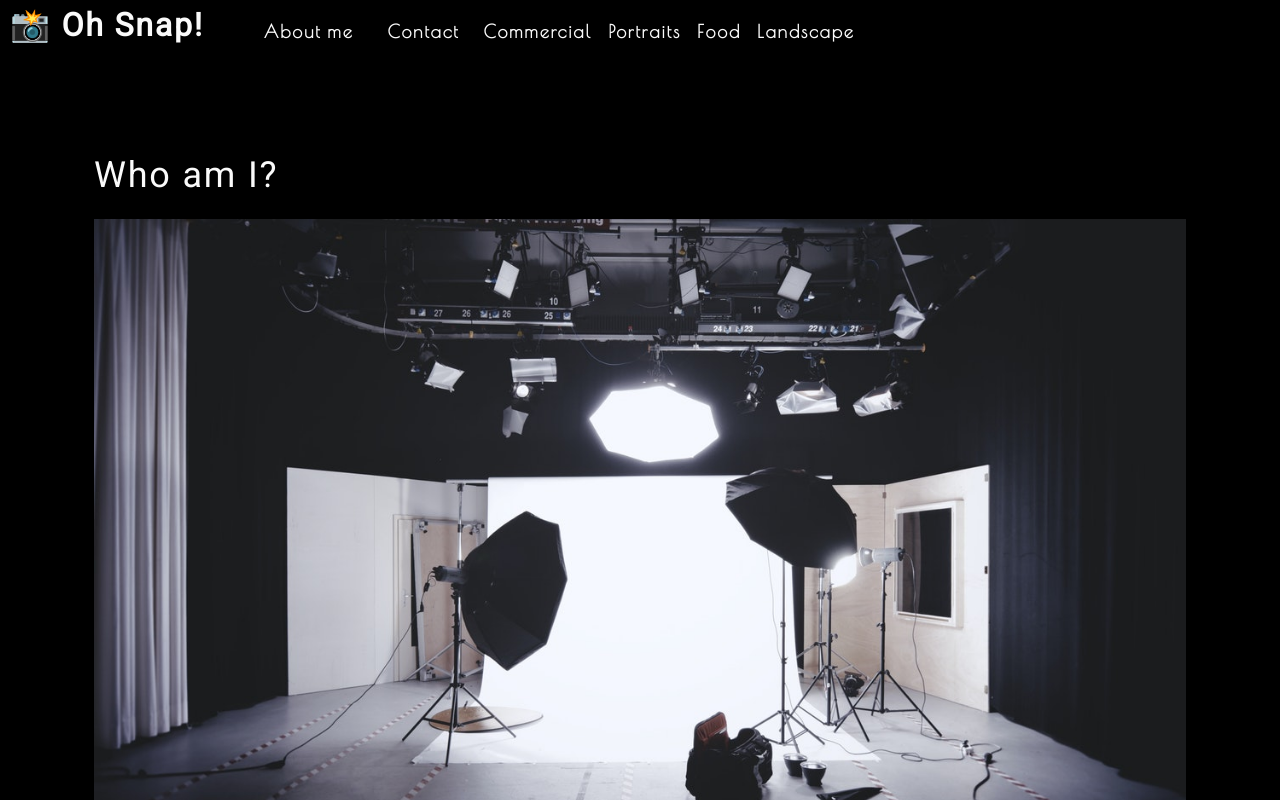
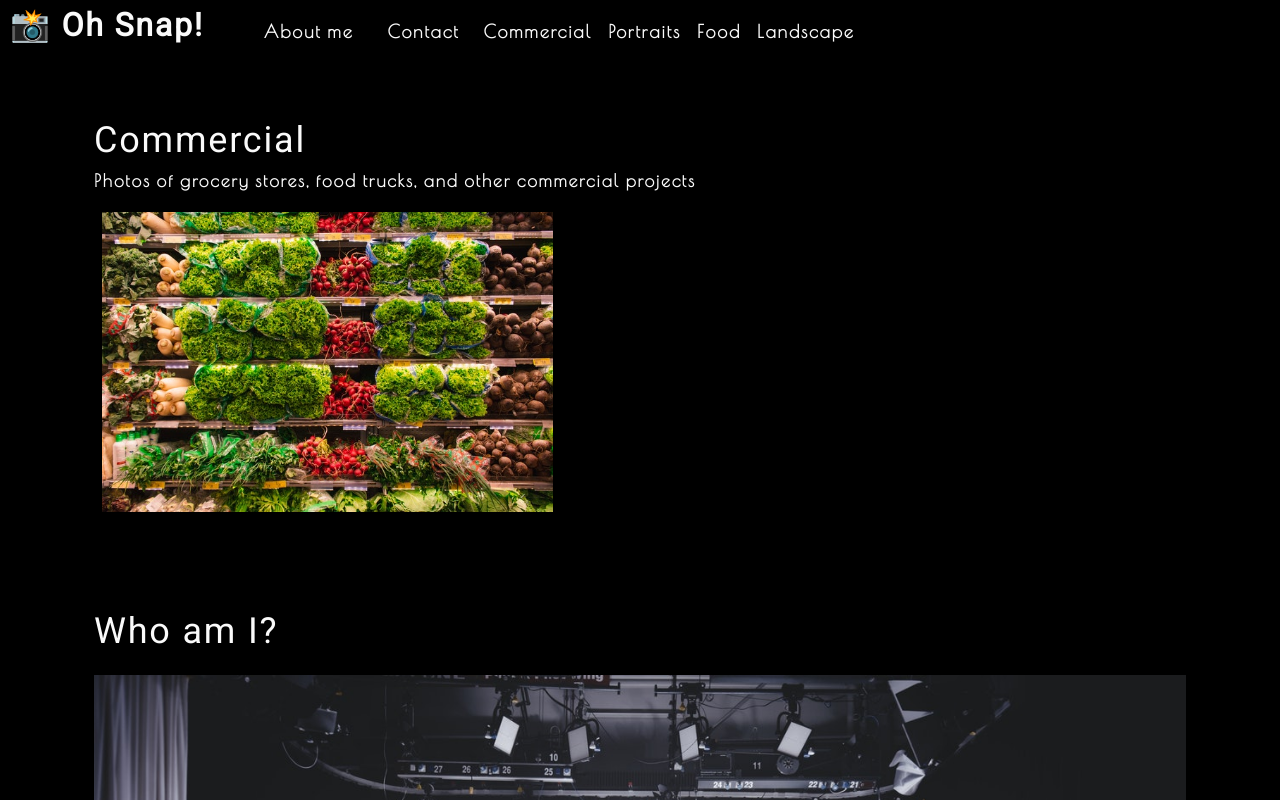
Before and after one commit to Charanvir/photo-port, a React (Create React App) app: page / in a window 1280 px wide. Shown: the top 800 px of the page. Built offline with nearby package versions, Linux system fonts and the light colour scheme.

Commit message:
added first Gallery component

```diff
--- a/src/App.js
+++ b/src/App.js
@@ -1,6 +1,7 @@
 import React from 'react';
 import Nav from './components/Nav';
 import About from './components/About';
+import Gallery from './components/Gallery'
 
 function App() {
 
@@ -8,7 +9,8 @@
     <div>
       <Nav />
       <main>
-          <About />
+        <Gallery />
+        <About />
       </main>
     </div>
   );
--- /dev/null
+++ b/src/components/Gallery/index.js
@@ -0,0 +1,25 @@
+import React from 'react';
+import { capitalizeFirstLetter } from '../../utils/helpers'
+import photo from '../../assets/small/commercial/0.jpg'
+
+function Gallery(props) {
+    const currentCategory = {
+        name: 'commercial',
+        description: 'Photos of grocery stores, food trucks, and other commercial projects'
+    };
+    return (
+        <section>
+            <h1>{capitalizeFirstLetter(currentCategory.name)}</h1>
+            <p>{currentCategory.description}</p>
+            <div>
+                <img
+                    src={photo}
+                    alt="Commercial Example"
+                    className='img-thumbnail mx-1'
+                />
+            </div>
+        </section>
+    );
+}
+
+export default Gallery;
```
